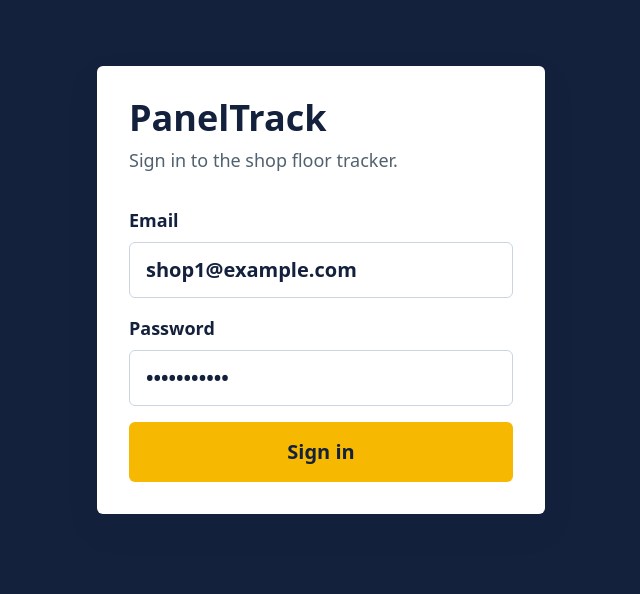
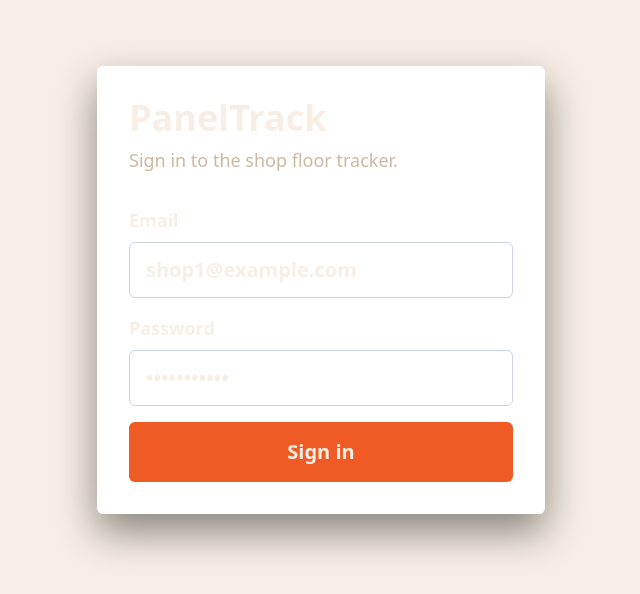
Before and after one commit to Teaganmcchesney/The-Mill-Wood-Systems, a Next.js app: page /login in a window 1280 px wide. Shown: the part 110-704 px from the top of the page, without its empty margins (319-959 px from the left). Built offline with nearby package versions, Linux system fonts and the light colour scheme.

Commit message:
Apply Mill brand color tokens

```diff
--- a/tailwind.config.ts
+++ b/tailwind.config.ts
@@ -5,14 +5,17 @@ const config: Config = {
   theme: {
     extend: {
       colors: {
-        ink: "#14213d",
-        steel: "#516170",
-        shop: "#f7b801",
-        pass: "#2f855a",
-        alert: "#c2410c"
+        ink: "#F7EFE5",
+        steel: "#CDB9A2",
+        shop: "#F05A24",
+        pass: "#D99A4E",
+        alert: "#E25C2A",
+        millblack: "#050505",
+        millpanel: "#11100E",
+        millline: "#3A3028"
       },
       boxShadow: {
-        touch: "0 14px 30px rgba(20, 33, 61, 0.12)"
+        touch: "0 18px 40px rgba(0, 0, 0, 0.45)"
       }
     }
   },
```
